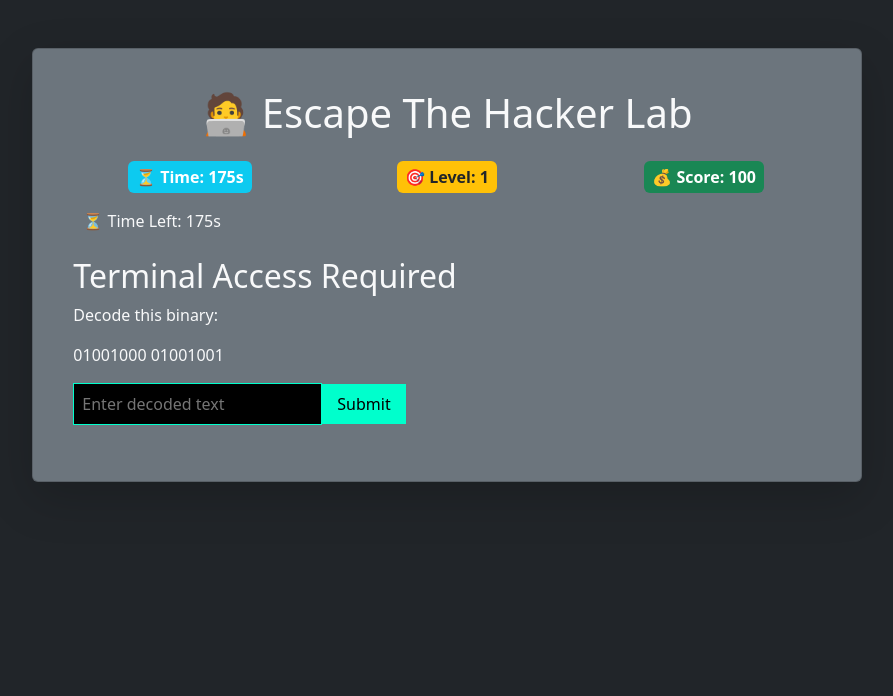
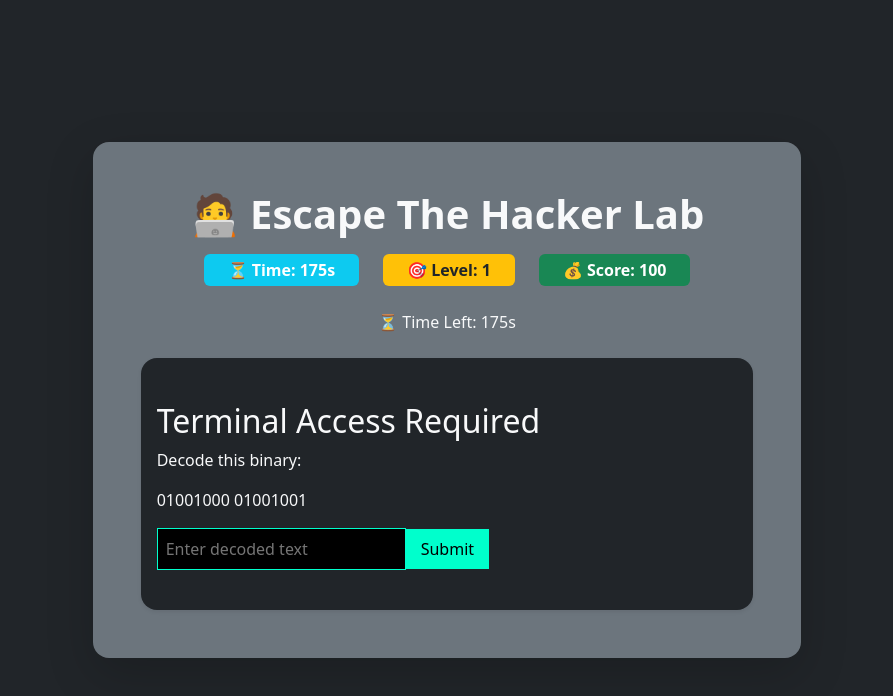
Before and after one commit to saisravanthikondaviti-web/reactproject, a React (Create React App) app: page / in a window 1280 px wide. Shown: the top 696 px of the page, without its empty margins (193-1086 px from the left). Built offline with nearby package versions, Linux system fonts and the light colour scheme.

Commit message:
commit13

```diff
--- a/src/App.js
+++ b/src/App.js
@@ -75,64 +75,73 @@ function App() {
   }
 
  return (
-    <Container fluid className="bg-dark text-light min-vh-100 py-5">
-      <Row className="justify-content-center">
-        <Col md={8}>
-          <Card className="shadow-lg p-4 bg-secondary text-light">
-            <Card.Body>
+  <Container fluid className="min-vh-100 d-flex align-items-center justify-content-center bg-dark py-5">
+    <Row className="w-100 justify-content-center">
+      <Col md={8} lg={7}>
+        <Card className="shadow-lg border-0 rounded-4 p-4 bg-secondary text-light">
 
-              {/* Header */}
-              <h1 className="text-center mb-4">
+          <Card.Body className="px-4 py-4">
+
+            {/* HEADER */}
+            <div className="text-center mb-4">
+              <h1 className="fw-bold mb-3">
                 🧑‍💻 Escape The Hacker Lab
               </h1>
 
-              {/* Status Bar */}
-              <Row className="mb-3 text-center">
-                <Col>
-                  <Badge bg="info" className="p-2 fs-6">
+              {/* STATUS BADGES */}
+              <div className="d-flex justify-content-center gap-4 flex-wrap">
+                <Badge bg="info" className="px-4 py-2 fs-6">
                   ⏳ Time: {timeLeft}s
                 </Badge>
-                </Col>
-                <Col>
-                  <Badge bg="warning" className="p-2 fs-6 text-dark">
+
+                <Badge bg="warning" text="dark" className="px-4 py-2 fs-6">
                   🎯 Level: {level}
                 </Badge>
-                </Col>
-                <Col>
-                  <Badge bg="success" className="p-2 fs-6">
+
+                <Badge bg="success" className="px-4 py-2 fs-6">
                   💰 Score: {score}
                 </Badge>
-                </Col>
-              </Row>
+              </div>
+            </div>
 
-              {/* Timer */}
+            {/* TIMER COMPONENT */}
+            <div className="text-center mb-4">
               <Timer timeLeft={timeLeft} setTimeLeft={setTimeLeft} />
+            </div>
 
-              {/* Puzzle Area */}
-              <div className="mt-4">
+            {/* PUZZLE AREA */}
+            <div className="mt-4 px-3 py-4 bg-dark rounded-4 shadow-sm">
+
               {level === 1 && (
                 <PuzzleOne onSuccess={nextLevel} onFail={reduceScore} />
               )}
+
               {level === 2 && (
                 <PuzzleTwo onSuccess={nextLevel} onFail={reduceScore} />
               )}
+
               {level === 3 && (
                 <PuzzleThree onSuccess={nextLevel} onFail={reduceScore} />
               )}
+
               {level === 4 && (
                 <PuzzleFour onSuccess={nextLevel} onFail={reduceScore} />
               )}
+
               {level === 5 && (
                 <PuzzleFive onSuccess={nextLevel} onFail={reduceScore} />
               )}
+
             </div>
 
           </Card.Body>
+
         </Card>
       </Col>
     </Row>
   </Container>
 );
+
 }
 
 export default App;
```
Lines whose indentation alone changed are shown as unchanged.
